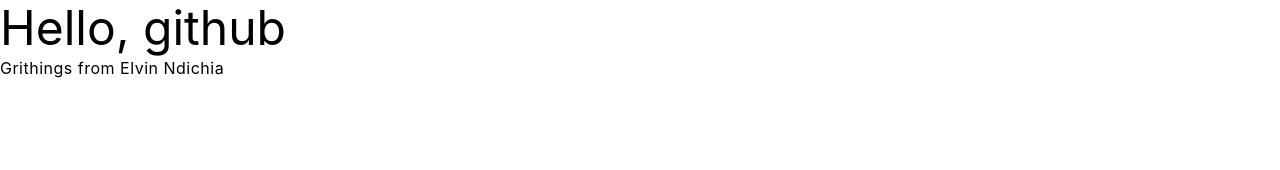
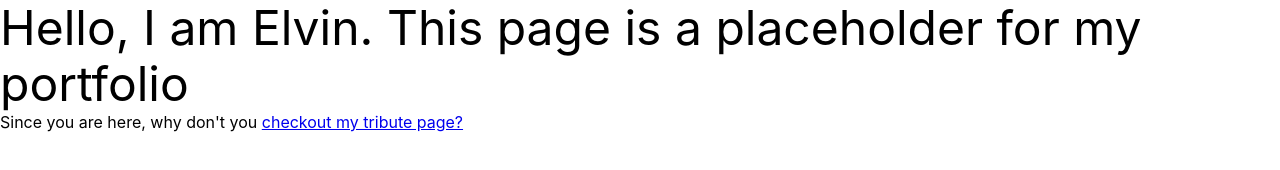
Before and after one commit to elvinNdichia/elvinndichia.github.io, a plain HTML site: page index.html in a window 1280 px wide. Drawn offline with Linux system fonts and the light colour scheme.

Commit message:
Updating README.md and index.html | Not much

```diff
--- a/index.html
+++ b/index.html
@@ -7,7 +7,9 @@
     <link rel="stylesheet" href="./succinct.css">
 </head>
 <body>
-    <h1 class="h3">Hello, github</h1>
-    <p class="body1">Grithings from Elvin Ndichia</p>
+<h1 class="h3">
+    Hello, I am Elvin. This page is a placeholder for my portfolio
+</h1>
+<p>Since you are here, why don't you <a href="https://elvinndichia.github.io/tribute-page.html">checkout my tribute page?</a></p>
 </body>
 </html>
```
Also changed, not shown: 1 other file.
